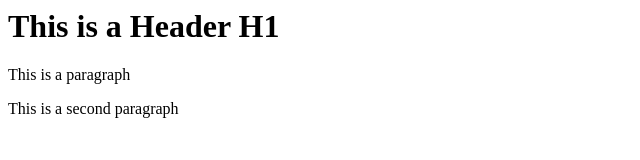
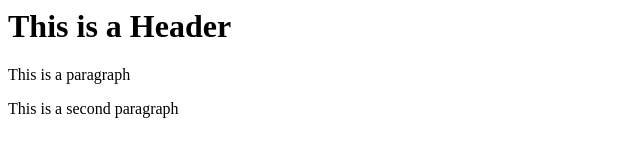
Before and after one commit to beauars/git-test, a website: page index.html in a window 1280 px wide. Shown: the full height of the page, 0-640 px from the left. Drawn offline with Linux system fonts and the light colour scheme.

Commit message:
fourth commit

```diff
--- a/index.html
+++ b/index.html
@@ -3,7 +3,7 @@
         <title>Test</title>
     </head>
     <body>
-        <h1>This is a Header H1</h1>
+        <h1>This is a Header</h1>
         <p>This is a paragraph</p>
         <p>This is a second paragraph</p>
     </body>
```
Also changed, not shown: package.json (added, +24 -0 lines), 2 other files.
